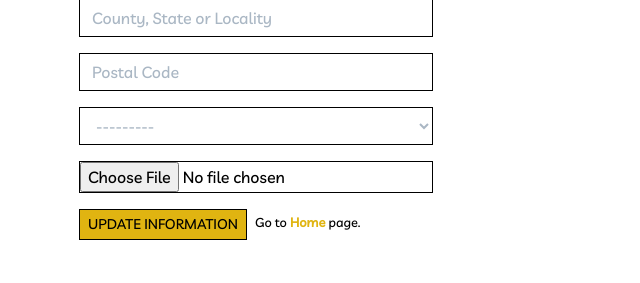
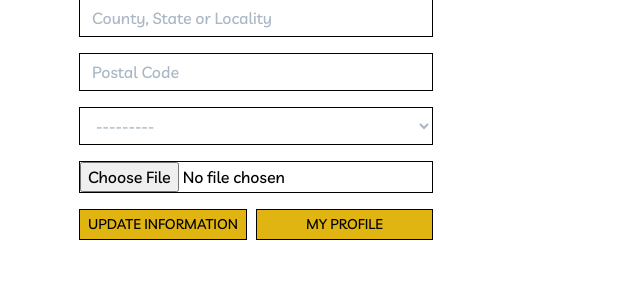
Before and after one commit to Code-Institute-Submissions/Indrakens-sensation-perfume-, a Django app: page /profile/update_profile/1 in a window 1280 px wide. Shown: the part 517-800 px from the top of the page, without its empty margins (0-640 px from the left). Run offline with Django 3.2, Linux system fonts and the light colour scheme; the visitor is signed in with stand-in values (Sample User, id 1); data comes from the database, SQL or seed files in the repository; data that the repository does not hold is empty; parts of the project's set-up code (start-up, migrations or seed data) failed here and were passed over; some libraries are stand-ins or nearby versions.

Commit message:
Initial commit

```diff
--- a/profiles/templates/profiles/update_user_profile.html
+++ b/profiles/templates/profiles/update_user_profile.html
@@ -26,15 +26,15 @@
             <!-- default delivery information form -->
             <div class="col-12 col-lg-4">
                 <p class="text-muted">Update Default Delivery Information</p>
-                <form class="mt-3" action="{% url 'profile' %}" method="POST" id="profile-update-form">
+                <form class="mt-3" method="POST" id="profile-update-form">
                     {% csrf_token %}
                     {{ form|crispy }}
-                    <button class="btn btn-warning btn-sm border-warning rounded-0 text-uppercase float-left mb-2">Update Information</button>
-                    <p class="small d-inline ml-2 mt-3">Go to
-                        <a class="home-link" href="{% url 'home' %}">
-                          <strong>Home</strong>
-                        </a> page.
-                    </p>
+                    <button class="btn btn-warning btn-sm border-warning rounded-0 text-uppercase float-left mb-2">
+                        Update Information
+                    </button>
+                    <button class="btn btn-warning btn-sm border-warning rounded-0 text-uppercase float-right mb-2 w-50">
+                        My Profile
+                    </button>
                 </form>
             </div>
             <!-- order history -->
--- a/profiles/views.py
+++ b/profiles/views.py
@@ -19,7 +19,6 @@ def profile(request):
         'profile': profile,
         'form': form,
         'orders': orders,
-        'on_user_profile': True
     }
     template = "profiles/user_profile.html"
     return render(request, template, context)
@@ -77,4 +76,4 @@ def delete_order_history(request, order_number):
     order.delete()
     messages.success(request, f'Order {order} deleted from order history!')
 
-    return redirect('profile')
+    return redirect('update_profile')
```
Also changed, not shown: profiles/templates/profiles/user_profile.html (line endings or trailing spaces).
